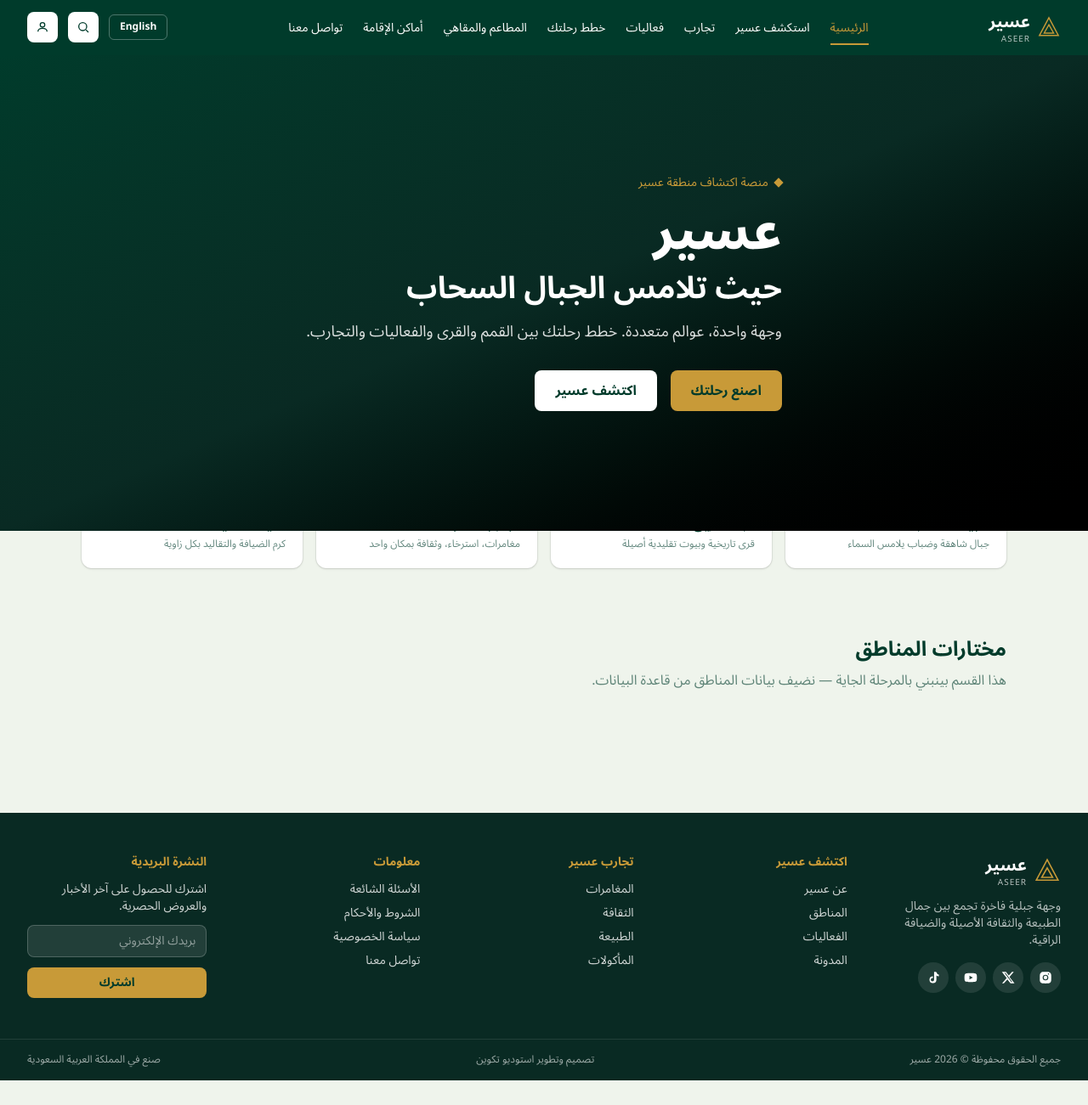
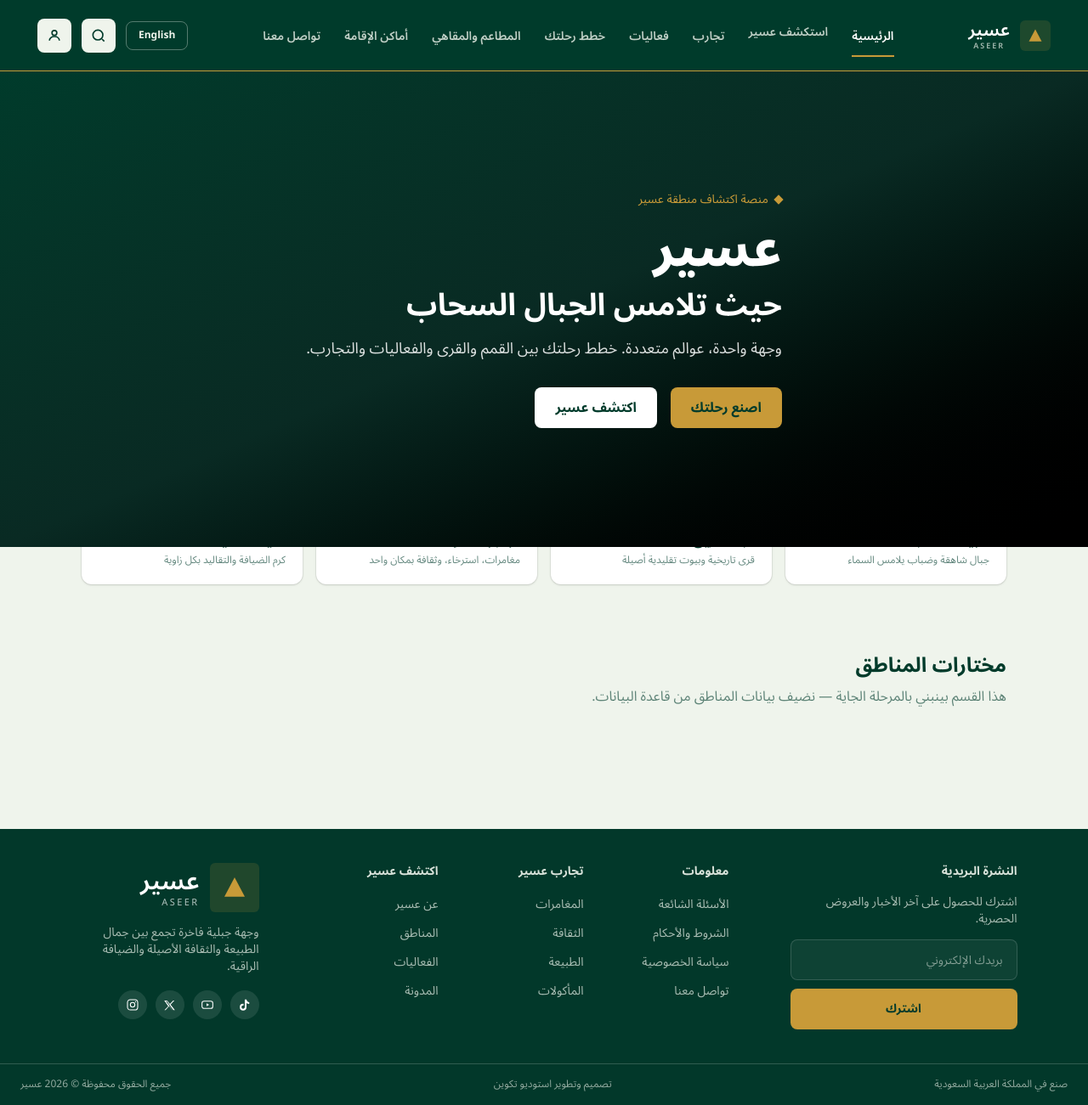
Before and after one commit to tkwnstudio-hue/aseer-nextjs, a Next.js app: page / in a window 1280 px wide. Shown: the whole page at 85% size. Before the commit the page ends 1272 px from the top, so only its background shows below. Built offline with nearby package versions, Linux system fonts and the light colour scheme.

Commit message:
Add files via upload

```diff
--- a/src/components/Footer.tsx
+++ b/src/components/Footer.tsx
@@ -1,126 +1,162 @@
 import Link from "next/link";
 
-function TriangleLogo() {
+function LogoMark() {
   return (
-    <svg
-      viewBox="0 0 40 40"
-      className="h-8 w-8 text-gold"
-      fill="none"
-      stroke="currentColor"
-      strokeWidth="2"
-    >
-      <path d="M20 4 L36 34 L4 34 Z" />
-      <path d="M20 16 L28 30 L12 30 Z" />
+    <span className="flex h-[58px] w-[58px] shrink-0 items-center justify-center rounded-md bg-gold/15">
+      <svg viewBox="0 0 24 24" className="h-8 w-8 text-gold" fill="currentColor">
+        <path d="M12 3 L21 20 H3 Z" />
       </svg>
+    </span>
   );
 }
 
-function SocialIcon({ label, path }: { label: string; path: string }) {
+function SocialIcon({ label, children }: { label: string; children: React.ReactNode }) {
   return (
     <a
       href="#"
       aria-label={label}
-      className="flex h-9 w-9 items-center justify-center rounded-full bg-white/10 text-white transition-colors hover:bg-gold hover:text-dark"
+      className="flex h-[34px] w-[34px] items-center justify-center rounded-full bg-white/10 text-white transition-colors hover:bg-white/20"
     >
-      <svg viewBox="0 0 24 24" className="h-4 w-4" fill="currentColor">
-        <path d={path} />
-      </svg>
+      {children}
     </a>
   );
 }
 
+const INFO_LINKS = [
+  { label: "الأسئلة الشائعة", href: "#" },
+  { label: "الشروط والأحكام", href: "#" },
+  { label: "سياسة الخصوصية", href: "#" },
+  { label: "تواصل معنا", href: "/contact" },
+];
+
+const EXPERIENCE_LINKS = [
+  { label: "المغامرات", href: "/experiences" },
+  { label: "الثقافة", href: "/experiences" },
+  { label: "الطبيعة", href: "/experiences" },
+  { label: "المأكولات", href: "/restaurants" },
+];
+
+const DISCOVER_LINKS = [
+  { label: "عن عسير", href: "/#regions" },
+  { label: "المناطق", href: "/#regions" },
+  { label: "الفعاليات", href: "/events" },
+  { label: "المدونة", href: "#" },
+];
+
 export default function Footer() {
   return (
-    <footer className="mt-16 bg-wash text-white">
-      <div className="mx-auto grid max-w-7xl gap-10 px-4 py-12 md:grid-cols-5 md:px-8">
-        <div className="md:col-span-1">
-          <Link href="/" className="flex items-center gap-2">
-            <TriangleLogo />
-            <span className="flex flex-col leading-tight">
-              <span className="text-xl font-bold">عسير</span>
-              <span className="text-[10px] tracking-widest text-white/70">
-                ASEER
-              </span>
-            </span>
-          </Link>
-          <p className="mt-3 text-sm text-white/70">
-            وجهة جبلية فاخرة تجمع بين جمال الطبيعة والثقافة الأصيلة والضيافة
-            الراقية.
-          </p>
-          <div className="mt-4 flex gap-2">
-            <SocialIcon
-              label="Instagram"
-              path="M12 2c2.7 0 3 .01 4.1.06 1.1.05 1.85.23 2.5.48.68.27 1.26.62 1.83 1.19.57.57.92 1.15 1.19 1.83.25.65.43 1.4.48 2.5.05 1.1.06 1.4.06 4.1s-.01 3-.06 4.1c-.05 1.1-.23 1.85-.48 2.5a4.9 4.9 0 01-1.19 1.83 4.9 4.9 0 01-1.83 1.19c-.65.25-1.4.43-2.5.48-1.1.05-1.4.06-4.1.06s-3-.01-4.1-.06c-1.1-.05-1.85-.23-2.5-.48a4.9 4.9 0 01-1.83-1.19 4.9 4.9 0 01-1.19-1.83c-.25-.65-.43-1.4-.48-2.5C2.01 15 2 14.7 2 12s.01-3 .06-4.1c.05-1.1.23-1.85.48-2.5.27-.68.62-1.26 1.19-1.83A4.9 4.9 0 015.56 2.38c.65-.25 1.4-.43 2.5-.48C9.16 2.01 9.5 2 12 2zm0 5a5 5 0 100 10 5 5 0 000-10zm0 8.2a3.2 3.2 0 110-6.4 3.2 3.2 0 010 6.4zm5.2-8.4a1.17 1.17 0 100-2.33 1.17 1.17 0 000 2.33z"
-            />
-            <SocialIcon
-              label="X"
-              path="M18.9 2H22l-7.6 8.7L23.3 22h-7l-5.5-6.7L4.5 22H1.4l8.1-9.3L1 2h7.2l5 6.1L18.9 2zm-1.2 18h1.7L7.4 3.9H5.6L17.7 20z"
-            />
-            <SocialIcon
-              label="YouTube"
-              path="M23 12s0-3.6-.5-5.3c-.3-1-1-1.7-2-2C18.8 4 12 4 12 4s-6.8 0-8.5.7c-1 .3-1.7 1-2 2C1 8.4 1 12 1 12s0 3.6.5 5.3c.3 1 1 1.7 2 2C5.2 20 12 20 12 20s6.8 0 8.5-.7c1-.3 1.7-1 2-2 .5-1.7.5-5.3.5-5.3zM9.8 15.5V8.5L15.8 12l-6 3.5z"
-            />
-            <SocialIcon
-              label="TikTok"
-              path="M16.6 2h-3.2v13.7a2.9 2.9 0 11-2.9-2.9c.3 0 .6 0 .9.1V9.6a6.1 6.1 0 106.1 6.1V8.3c1.2.9 2.7 1.4 4.3 1.4V6.6c-1.9 0-3.5-1.5-3.6-3.4L16.6 2z"
-            />
-          </div>
-        </div>
-
-        <div>
-          <h4 className="mb-3 text-sm font-bold text-gold">اكتشف عسير</h4>
-          <ul className="flex flex-col gap-2 text-sm text-white/80">
-            <li><Link href="/#regions">عن عسير</Link></li>
-            <li><Link href="/#regions">المناطق</Link></li>
-            <li><Link href="/events">الفعاليات</Link></li>
-            <li><Link href="#">المدونة</Link></li>
-          </ul>
-        </div>
-
-        <div>
-          <h4 className="mb-3 text-sm font-bold text-gold">تجارب عسير</h4>
-          <ul className="flex flex-col gap-2 text-sm text-white/80">
-            <li><Link href="/experiences">المغامرات</Link></li>
-            <li><Link href="/experiences">الثقافة</Link></li>
-            <li><Link href="/experiences">الطبيعة</Link></li>
-            <li><Link href="/restaurants">المأكولات</Link></li>
-          </ul>
-        </div>
-
-        <div>
-          <h4 className="mb-3 text-sm font-bold text-gold">معلومات</h4>
-          <ul className="flex flex-col gap-2 text-sm text-white/80">
-            <li><Link href="#">الأسئلة الشائعة</Link></li>
-            <li><Link href="#">الشروط والأحكام</Link></li>
-            <li><Link href="#">سياسة الخصوصية</Link></li>
-            <li><Link href="/contact">تواصل معنا</Link></li>
-          </ul>
-        </div>
-
-        <div>
-          <h4 className="mb-3 text-sm font-bold text-gold">النشرة البريدية</h4>
-          <p className="mb-3 text-sm text-white/80">
+    <footer className="mt-16 bg-wash text-sage">
+      <div className="bg-dark/[.83]">
+        <div className="mx-auto flex max-w-[1240px] flex-wrap items-start justify-center gap-10 px-6 py-10 md:flex-nowrap md:gap-[72px]">
+          {/* النشرة البريدية — أقصى اليمين */}
+          <div className="w-full md:w-[267px] md:shrink-0">
+            <h4 className="mb-4 text-sm font-bold opacity-90">النشرة البريدية</h4>
+            <p className="mb-3.5 text-sm opacity-70">
               اشترك للحصول على آخر الأخبار والعروض الحصرية.
             </p>
             <input
               type="email"
               placeholder="بريدك الإلكتروني"
-            className="mb-3 w-full rounded-lg border border-white/20 bg-white/10 px-3 py-2 text-sm text-white placeholder:text-white/50 outline-none focus:border-gold"
+              className="mb-2.5 h-12 w-full rounded-lg border border-white/15 bg-white/5 px-4 text-sm text-white placeholder:text-sage/50 outline-none focus:border-gold"
             />
             <button
               type="button"
-            className="w-full rounded-lg bg-gold px-4 py-2 text-sm font-bold text-dark transition-transform hover:-translate-y-0.5"
+              className="h-12 w-full rounded-lg bg-gold text-sm font-bold text-dark transition-opacity hover:opacity-90"
             >
               اشترك
             </button>
           </div>
+
+          <div className="flex w-full flex-wrap items-start gap-8 md:w-auto md:flex-nowrap">
+            <div className="w-[139px]">
+              <h4 className="mb-4 text-sm font-bold opacity-90">معلومات</h4>
+              <ul className="flex flex-col gap-2.5">
+                {INFO_LINKS.map((l) => (
+                  <li key={l.label}>
+                    <Link href={l.href} className="text-sm opacity-70 hover:opacity-100">
+                      {l.label}
+                    </Link>
+                  </li>
+                ))}
+              </ul>
             </div>
 
-      <div className="border-t border-white/10 px-4 py-4 md:px-8">
-        <div className="mx-auto flex max-w-7xl flex-col items-center justify-between gap-2 text-xs text-white/60 md:flex-row">
-          <span>جميع الحقوق محفوظة © {new Date().getFullYear()} عسير</span>
+            <div className="w-[139px]">
+              <h4 className="mb-4 text-sm font-bold opacity-90">تجارب عسير</h4>
+              <ul className="flex flex-col gap-2.5">
+                {EXPERIENCE_LINKS.map((l) => (
+                  <li key={l.label}>
+                    <Link href={l.href} className="text-sm opacity-70 hover:opacity-100">
+                      {l.label}
+                    </Link>
+                  </li>
+                ))}
+              </ul>
+            </div>
+
+            <div className="w-[139px]">
+              <h4 className="mb-4 text-sm font-bold opacity-90">اكتشف عسير</h4>
+              <ul className="flex flex-col gap-2.5">
+                {DISCOVER_LINKS.map((l) => (
+                  <li key={l.label}>
+                    <Link href={l.href} className="text-sm opacity-70 hover:opacity-100">
+                      {l.label}
+                    </Link>
+                  </li>
+                ))}
+              </ul>
+            </div>
+          </div>
+
+          {/* الشعار — أقصى اليسار */}
+          <div className="w-full md:w-[221px] md:shrink-0">
+            <Link href="/" className="flex items-center gap-3 text-white">
+              <LogoMark />
+              <span className="flex flex-col leading-none">
+                <b className="text-[30px] font-semibold">عسير</b>
+                <small className="mt-1 text-[11px] tracking-[.22em] opacity-70">
+                  ASEER
+                </small>
+              </span>
+            </Link>
+            <p className="mt-3.5 max-w-[32ch] text-sm opacity-70">
+              وجهة جبلية فاخرة تجمع بين جمال الطبيعة والثقافة الأصيلة والضيافة
+              الراقية.
+            </p>
+            <div className="mt-4.5 flex gap-2.5">
+              <SocialIcon label="TikTok">
+                <svg viewBox="0 0 24 24" width="16" height="16" fill="currentColor">
+                  <path d="M16.6 5.82c-.9-.78-1.46-1.9-1.6-3.14h-3.03v13.44c0 1.6-1.3 2.9-2.9 2.9a2.9 2.9 0 0 1-2.9-2.9 2.9 2.9 0 0 1 2.9-2.9c.27 0 .53.03.78.1V10.2a5.9 5.9 0 0 0-.78-.05A5.93 5.93 0 0 0 3.14 16.1 5.93 5.93 0 0 0 9.07 22 5.93 5.93 0 0 0 15 16.1V9.05a8.16 8.16 0 0 0 4.86 1.58V7.6a4.85 4.85 0 0 1-3.26-1.78Z" />
+                </svg>
+              </SocialIcon>
+              <SocialIcon label="YouTube">
+                <svg viewBox="0 0 24 24" width="16" height="16" fill="none" stroke="currentColor" strokeWidth="1.6">
+                  <rect x="2.5" y="5.5" width="19" height="13" rx="3.5" />
+                  <path d="M10.5 9.3v5.4l4.7-2.7-4.7-2.7Z" fill="currentColor" stroke="none" />
+                </svg>
+              </SocialIcon>
+              <SocialIcon label="X">
+                <svg viewBox="0 0 24 24" width="15" height="15" fill="currentColor">
+                  <path d="M13.85 10.6 21 3h-2.2l-6.2 6.6L7.3 3H2l7.5 10.8L2.3 21h2.2l6.6-7 5.6 7H22l-8.15-10.4Zm-2.3 2.45-.77-1.06L4.9 4.5h2.05l4.9 6.8.77 1.06 6.5 9.03h-2.05l-5.32-7.34Z" />
+                </svg>
+              </SocialIcon>
+              <SocialIcon label="Instagram">
+                <svg viewBox="0 0 24 24" width="16" height="16" fill="none" stroke="currentColor" strokeWidth="1.6">
+                  <rect x="3" y="3" width="18" height="18" rx="5" />
+                  <circle cx="12" cy="12" r="4" />
+                  <circle cx="17.2" cy="6.8" r="1" fill="currentColor" stroke="none" />
+                </svg>
+              </SocialIcon>
+            </div>
+          </div>
+        </div>
+
+        <div className="border-t border-white/[.18] px-6 py-4">
+          <div className="mx-auto flex max-w-[1240px] flex-wrap items-center justify-between gap-2 text-xs opacity-60">
+            <span>صنع في المملكة العربية السعودية</span>
             <span>تصميم وتطوير استوديو تكوين</span>
-          <span>صنع في المملكة العربية السعودية</span>
+            <span>جميع الحقوق محفوظة © 2026 عسير</span>
+          </div>
         </div>
       </div>
     </footer>
--- a/src/components/Header.tsx
+++ b/src/components/Header.tsx
@@ -6,7 +6,6 @@ import { useState } from "react";
 
 const NAV = [
   { key: "home", href: "/", label: "الرئيسية" },
-  { key: "explore", href: "/#regions", label: "استكشف عسير" },
   { key: "experiences", href: "/experiences", label: "تجارب" },
   { key: "events", href: "/events", label: "فعاليات" },
   { key: "plan", href: "/plan", label: "خطط رحلتك" },
@@ -15,52 +14,122 @@ const NAV = [
   { key: "contact", href: "/contact", label: "تواصل معنا" },
 ];
 
-function TriangleLogo() {
+const REGIONS = [
+  {
+    title: "القمم",
+    items: ["أبها", "السودة", "تنومة", "النماص", "بللسمر"],
+  },
+  {
+    title: "تراث",
+    items: ["رجال ألمع", "المجاردة", "بارق", "محايل عسير"],
+  },
+  {
+    title: "الساحل",
+    items: ["البرك", "القحمة"],
+  },
+  {
+    title: "الصحراء والواحات",
+    items: ["بيشة", "سراة عبيدة", "ظهران الجنوب"],
+  },
+];
+
+function LogoMark({ className = "h-9 w-9" }: { className?: string }) {
   return (
-    <svg
-      viewBox="0 0 40 40"
-      className="h-7 w-7 text-gold"
-      fill="none"
-      stroke="currentColor"
-      strokeWidth="2"
+    <span
+      className={`flex shrink-0 items-center justify-center rounded-md bg-gold/15 ${className}`}
     >
-      <path d="M20 4 L36 34 L4 34 Z" />
-      <path d="M20 16 L28 30 L12 30 Z" />
-    </svg>
+      <svg viewBox="0 0 24 24" className="h-5 w-5 text-gold" fill="currentColor">
+        <path d="M12 3 L21 20 H3 Z" />
+      </svg>
+    </span>
   );
 }
 
 export default function Header() {
   const [menuOpen, setMenuOpen] = useState(false);
+  const [exploreOpen, setExploreOpen] = useState(false);
   const pathname = usePathname();
 
-  const isActive = (href: string) => {
-    if (href.includes("#")) return false;
-    return href === "/" ? pathname === "/" : pathname.startsWith(href);
-  };
+  const isActive = (href: string) =>
+    href === "/" ? pathname === "/" : pathname.startsWith(href);
 
   return (
-    <header className="sticky top-0 z-50 bg-dark text-white">
-      <div className="mx-auto flex max-w-7xl items-center justify-between px-4 py-3 md:px-8">
-        <Link href="/" className="flex items-center gap-2">
-          <TriangleLogo />
-          <span className="flex flex-col leading-tight">
-            <span className="text-xl font-bold">عسير</span>
-            <span className="text-[10px] tracking-widest text-white/70">
+    <header className="sticky top-0 z-50 h-[84px] border-b border-gold bg-dark text-sage">
+      <nav className="mx-auto flex h-full max-w-[1240px] items-center justify-between gap-6 px-6">
+        <Link href="/" className="flex shrink-0 items-center gap-3">
+          <LogoMark />
+          <span className="flex flex-col items-center leading-none">
+            <span className="text-[21px] font-semibold text-white">عسير</span>
+            <span className="mt-1 text-[9px] font-semibold tracking-[.22em] text-sage/70">
               ASEER
             </span>
           </span>
         </Link>
 
-        <ul className="hidden items-center gap-6 md:flex">
-          {NAV.map((item) => (
+        <ul className="hidden flex-1 items-center justify-center gap-7 md:flex">
+          <li key="home">
+            <Link
+              href="/"
+              className={`border-b-2 pb-2 text-sm font-semibold transition-colors hover:text-white ${
+                isActive("/") ? "border-gold text-white" : "border-transparent text-sage/80"
+              }`}
+            >
+              الرئيسية
+            </Link>
+          </li>
+          <li
+            key="explore"
+            className="relative"
+            onMouseEnter={() => setExploreOpen(true)}
+            onMouseLeave={() => setExploreOpen(false)}
+          >
+            <button
+              type="button"
+              onClick={() => setExploreOpen((v) => !v)}
+              className="border-b-2 border-transparent pb-2 text-sm font-semibold text-sage/80 transition-colors hover:text-white"
+            >
+              استكشف عسير
+            </button>
+            {exploreOpen && (
+              <div className="absolute top-full start-1/2 z-20 mt-4 w-[560px] -translate-x-1/2 rounded-xl bg-dark p-6 shadow-2xl">
+                <div className="grid grid-cols-4 gap-4">
+                  {REGIONS.map((region) => (
+                    <div key={region.title}>
+                      <h3 className="mb-2 border-b border-white/15 pb-2 text-sm font-bold text-gold">
+                        {region.title}
+                      </h3>
+                      <ul className="flex flex-col gap-1.5">
+                        {region.items.map((item) => (
+                          <li key={item}>
+                            <Link
+                              href="/#regions"
+                              className="text-xs text-sage/80 hover:text-white"
+                            >
+                              {item}
+                            </Link>
+                          </li>
+                        ))}
+                      </ul>
+                      <Link
+                        href="/#regions"
+                        className="mt-2 inline-block text-xs font-bold text-gold hover:underline"
+                      >
+                        المزيد ...
+                      </Link>
+                    </div>
+                  ))}
+                </div>
+              </div>
+            )}
+          </li>
+          {NAV.filter((i) => i.key !== "home").map((item) => (
             <li key={item.key}>
               <Link
                 href={item.href}
-                className={`border-b-2 pb-1 text-sm transition-colors hover:text-gold ${
+                className={`border-b-2 pb-2 text-sm font-semibold transition-colors hover:text-white ${
                   isActive(item.href)
-                    ? "border-gold text-gold"
-                    : "border-transparent"
+                    ? "border-gold text-white"
+                    : "border-transparent text-sage/80"
                 }`}
               >
                 {item.label}
@@ -69,46 +138,46 @@ export default function Header() {
           ))}
         </ul>
 
-        <div className="hidden items-center gap-3 md:flex">
+        <div className="hidden shrink-0 items-center gap-3 md:flex">
           <button
             type="button"
-            className="rounded-md border border-white/30 px-3 py-1.5 text-xs font-bold"
+            className="rounded-lg border border-sage/35 px-3.5 py-2 text-xs font-bold text-sage transition-colors hover:bg-sage/10 hover:border-sage/60"
           >
             English
           </button>
           <button
             type="button"
             aria-label="بحث"
-            className="flex h-9 w-9 items-center justify-center rounded-lg bg-white text-dark"
+            className="flex h-10 w-10 items-center justify-center rounded-lg bg-sage text-dark transition-colors hover:bg-gold hover:text-white"
           >
-            <svg viewBox="0 0 24 24" className="h-4 w-4" fill="none" stroke="currentColor" strokeWidth="2">
+            <svg viewBox="0 0 24 24" width="20" height="20" fill="none" stroke="currentColor" strokeWidth="2">
               <circle cx="11" cy="11" r="7" />
-              <path d="M21 21l-4.3-4.3" />
+              <path d="m20 20-3.2-3.2" />
             </svg>
           </button>
-          <button
-            type="button"
+          <Link
+            href="#"
             aria-label="حسابي"
-            className="flex h-9 w-9 items-center justify-center rounded-lg bg-white text-dark"
+            className="flex h-10 w-10 items-center justify-center rounded-lg bg-sage text-dark transition-colors hover:bg-gold hover:text-white"
           >
-            <svg viewBox="0 0 24 24" className="h-4 w-4" fill="none" stroke="currentColor" strokeWidth="2">
-              <circle cx="12" cy="8" r="4" />
-              <path d="M4 20c0-4 4-6 8-6s8 2 8 6" />
+            <svg viewBox="0 0 24 24" width="20" height="20" fill="none" stroke="currentColor" strokeWidth="2">
+              <circle cx="12" cy="8" r="3.4" />
+              <path d="M5 19c0-3.6 3-5.8 7-5.8s7 2.2 7 5.8" />
             </svg>
-          </button>
+          </Link>
         </div>
 
         <button
           type="button"
           aria-label="القائمة"
           onClick={() => setMenuOpen((v) => !v)}
-          className="flex h-9 w-9 flex-col items-center justify-center gap-1.5 md:hidden"
+          className="flex h-10 w-10 flex-col items-center justify-center gap-1.5 text-white md:hidden"
         >
-          <span className="h-0.5 w-6 bg-white" />
-          <span className="h-0.5 w-6 bg-white" />
-          <span className="h-0.5 w-6 bg-white" />
+          <span className="h-0.5 w-5 bg-current" />
+          <span className="h-0.5 w-5 bg-current" />
+          <span className="h-0.5 w-5 bg-current" />
         </button>
-      </div>
+      </nav>
 
       {menuOpen && (
         <div className="border-t border-white/10 bg-dark px-4 py-4 md:hidden">
@@ -119,7 +188,7 @@ export default function Header() {
                   href={item.href}
                   onClick={() => setMenuOpen(false)}
                   className={`block py-1 text-sm ${
-                    isActive(item.href) ? "text-gold" : ""
+                    isActive(item.href) ? "text-white" : "text-sage/80"
                   }`}
                 >
                   {item.label}
@@ -127,9 +196,14 @@ export default function Header() {
               </li>
             ))}
             <li>
+              <Link href="/#regions" onClick={() => setMenuOpen(false)} className="block py-1 text-sm text-sage/80">
+                استكشف عسير
+              </Link>
+            </li>
+            <li>
               <button
                 type="button"
-                className="mt-2 rounded-md border border-white/30 px-3 py-1.5 text-xs font-bold"
+                className="mt-2 rounded-lg border border-sage/35 px-3 py-1.5 text-xs font-bold"
               >
                 English
               </button>
```
Lines whose indentation alone changed are shown as unchanged.
